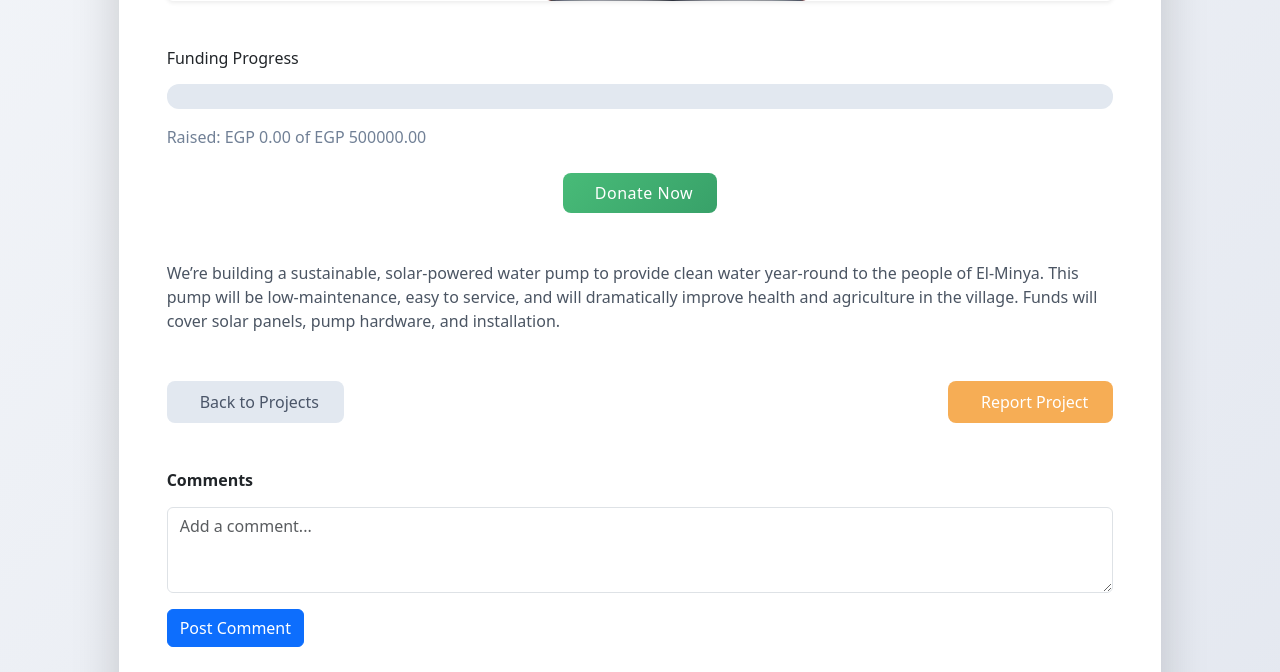
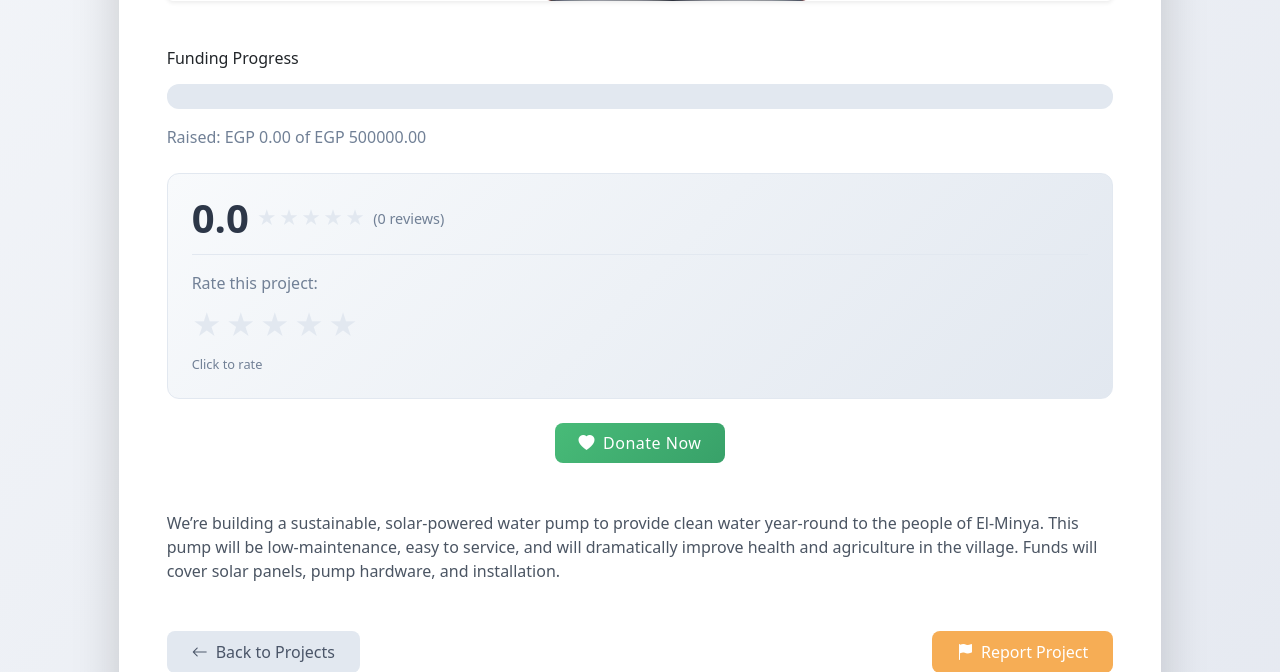
Before and after one commit to Rouali/Crowd-Funding-Django, a Django app: page /projects/10/ in a window 1280 px wide. Shown: the part 703-1375 px from the top of the page. Run offline with Django 5.2, Linux system fonts and the light colour scheme; a user stored in the database is signed in; data comes from the database, SQL or seed files in the repository; data that the repository does not hold is empty; some libraries are stand-ins or nearby versions.

Commit message:
add star rating feature to project detail page with user interaction

```diff
--- a/apps/projects/templates/projects/project_detail.html
+++ b/apps/projects/templates/projects/project_detail.html
@@ -78,6 +78,35 @@
               <p class="text-muted mb-4">
                 Raised: EGP {{ project.total_donations|floatformat:2|default:0 }} of EGP {{ project.total_target|floatformat:2 }}
               </p>
+              <!-- Project's Ratings -->
+              <div class="rating-section mb-4">
+                <div class="d-flex align-items-center gap-3 mb-3">
+                  <div class="overall-rating">
+                    <div class="rating-display d-flex align-items-center">
+                      <span class="rating-number">{{ project.average_rating|floatformat:1 }}</span>
+                      <div class="stars-display ms-2">
+                        {% for i in "12345" %}
+                          <span class="star-static {% if project.average_rating >= i|add:0 %}filled{% endif %}">★</span>
+                        {% endfor %}
+                      </div>
+                      <span class="rating-count ms-2">({{ project.ratings.count }} reviews)</span>
+                    </div>
+                  </div>
+                </div>
+
+                {% if request.user.is_authenticated and project.user != request.user %}
+                <div class="user-rating-section">
+                  <p class="mb-2 text-muted">Rate this project:</p>
+                  <div id="star-rating" data-project="{{ project.id }}" data-user-rating="{{ user_rating|default:0 }}">
+                    {% for i in "12345" %}
+                      <span class="star-interactive {% if user_rating >= i|add:0 %}selected{% endif %}" data-value="{{ i }}">★</span>
+                    {% endfor %}
+                  </div>
+                  <small class="text-muted mt-1 d-block">Click to rate</small>
+                </div>
+                {% endif %}
+              </div>
+              <!-- Donate Button -->
               <div class="text-center">
                 {% if request.user.is_authenticated and project.user != request.user %}
                   <a href="{% url 'projects:donate_to_project' project.id %}"
@@ -242,6 +271,85 @@ function toggleReplyForm(commentId) {
     form.style.display = 'none';
   }
 }
+// Star Ratings
+function initializeRating() {
+  const starRating = document.getElementById('star-rating');
+  if (!starRating) return;
+
+  const stars = starRating.querySelectorAll('.star-interactive');
+  let userRating = parseInt(starRating.getAttribute('data-user-rating')) || 0;
+
+  // Properly initialize user's current rating on page load
+  function updateStarDisplay(rating, isHover = false) {
+    stars.forEach(function(star, index) {
+      const starValue = index + 1;
+      star.classList.remove('selected', 'hover-effect');
+
+      if (starValue <= rating) {
+        star.classList.add(isHover ? 'hover-effect' : 'selected');
+      }
+    });
+  }
+
+  // Initialize the display immediately
+  updateStarDisplay(userRating);
+
+  stars.forEach(function(star, index) {
+    const value = parseInt(star.getAttribute('data-value'));
+
+    star.addEventListener('mouseenter', function() {
+      updateStarDisplay(value, true);
+    });
+
+    star.addEventListener('click', function() {
+      const projectId = starRating.getAttribute('data-project');
+
+      fetch(`{% url 'projects:ajax_rate_project' project.id %}`, {
+        method: 'POST',
+        headers: {
+          'X-CSRFToken': '{{ csrf_token }}',
+          'Content-Type': 'application/x-www-form-urlencoded'
+        },
+        body: 'value=' + value
+      })
+      .then(response => response.json())
+      .then(data => {
+        if (data.success) {
+          // Update the overall rating display
+          document.querySelector('.rating-number').textContent = data.average;
+          updateOverallStars(data.average);
+
+          // Update the user's rating
+          userRating = data.your_rating;
+          starRating.setAttribute('data-user-rating', userRating);
+          updateStarDisplay(userRating);
+        }
+      })
+      .catch(error => {
+        console.error('Rating error:', error);
+      });
+    });
+  });
+
+  starRating.addEventListener('mouseleave', function() {
+    updateStarDisplay(userRating);
+  });
+
+  function updateOverallStars(rating) {
+    const overallStars = document.querySelectorAll('.star-static');
+    overallStars.forEach(function(star, index) {
+      const starValue = index + 1;
+      star.classList.remove('filled');
+
+      if (rating >= starValue) {
+        star.classList.add('filled');
+      }
+    });
+  }
+}
+
+// Initialize when page loads
+document.addEventListener('DOMContentLoaded', initializeRating);
 </script>
 
 <style>
@@ -261,5 +369,91 @@ body {
   font-size: 0.85rem;
   padding: 0.5rem 1rem;
 }
+/* Modern Rating Styles */
+.rating-section {
+  background: linear-gradient(135deg, #f8fafc 0%, #e2e8f0 100%);
+  border-radius: 12px;
+  padding: 1.5rem;
+  border: 1px solid #e2e8f0;
+}
+
+.overall-rating .rating-number {
+  font-size: 2.5rem;
+  font-weight: 700;
+  color: #2d3748;
+  line-height: 1;
+}
+
+.stars-display {
+  display: flex;
+  gap: 2px;
+}
+
+.star-static {
+  font-size: 1.2rem;
+  color: #e2e8f0;
+  transition: all 0.2s ease;
+}
+
+.star-static.filled {
+  color: #ffd700;
+  text-shadow: 0 0 8px rgba(255, 215, 0, 0.3);
+}
+
+.rating-count {
+  color: #718096;
+  font-size: 0.9rem;
+  font-weight: 500;
+}
+
+.user-rating-section {
+  border-top: 1px solid #e2e8f0;
+  padding-top: 1rem;
+  margin-top: 1rem;
+}
+
+#star-rating {
+  display: flex;
+  gap: 4px;
+  margin: 0.5rem 0;
+}
+
+.star-interactive {
+  font-size: 1.8rem;
+  color: #e2e8f0;
+  cursor: pointer;
+  transition: all 0.3s cubic-bezier(0.4, 0, 0.2, 1);
+  position: relative;
+  transform-origin: center;
+  user-select: none;
+}
+
+.star-interactive:hover {
+  transform: scale(1.1);
+  color: #ffd700;
+  filter: drop-shadow(0 0 8px rgba(255, 215, 0, 0.4));
+}
+
+.star-interactive.selected {
+  color: #ffd700;
+  text-shadow: 0 0 12px rgba(255, 215, 0, 0.5);
+  animation: starPulse 0.6s ease-out;
+}
+
+.star-interactive.hover-effect {
+  color: #ffed4a;
+  transform: scale(1.05);
+}
+
+@keyframes starPulse {
+  0% { transform: scale(1); }
+  50% {
+    transform: scale(1.2);
+    filter: drop-shadow(0 0 15px rgba(255, 215, 0, 0.7));
+  }
+  100% { transform: scale(1); }
+}
 </style>
+
+<link rel="stylesheet" href="https://cdn.jsdelivr.net/npm/bootstrap-icons@1.10.0/font/bootstrap-icons.css">
 {% endblock %}
```
